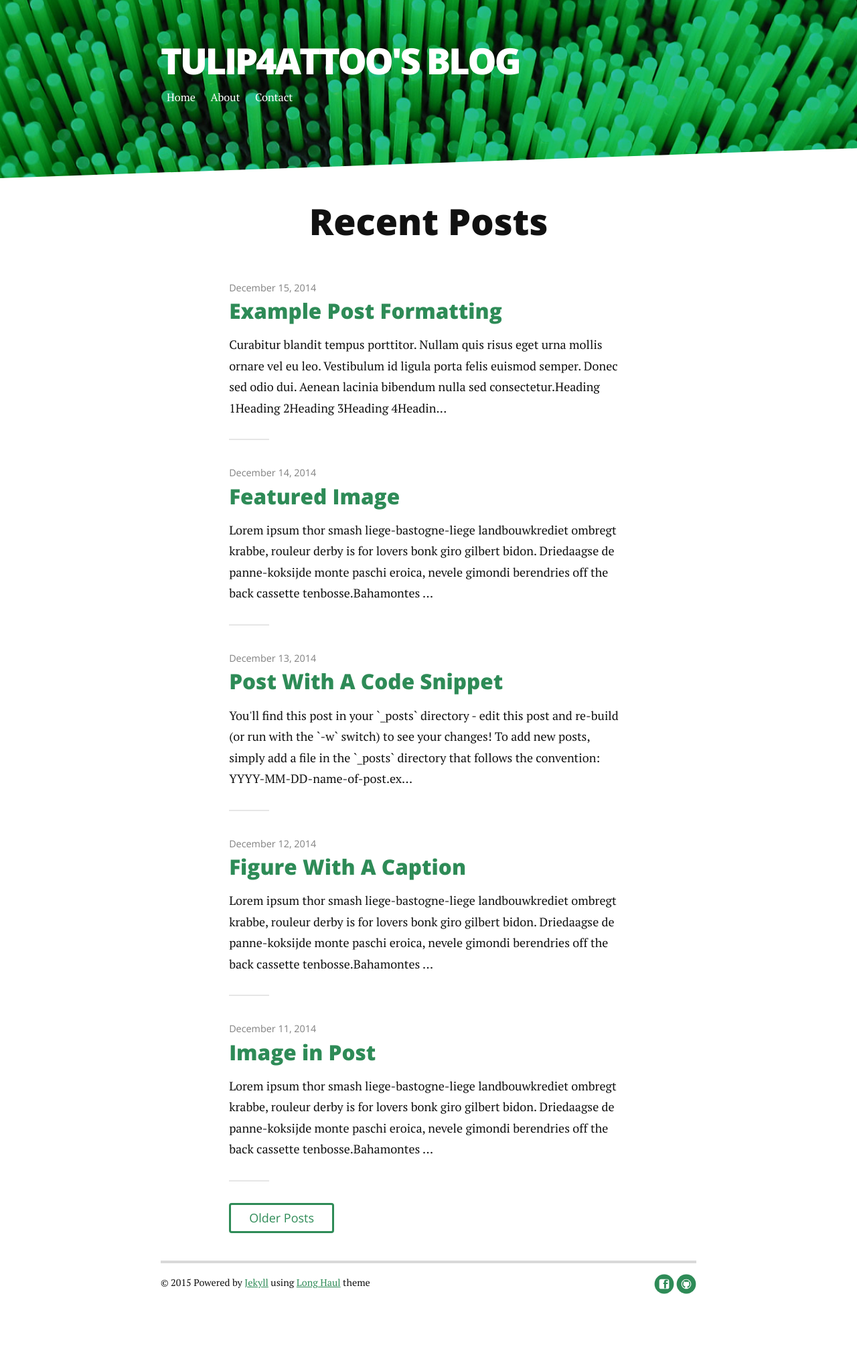
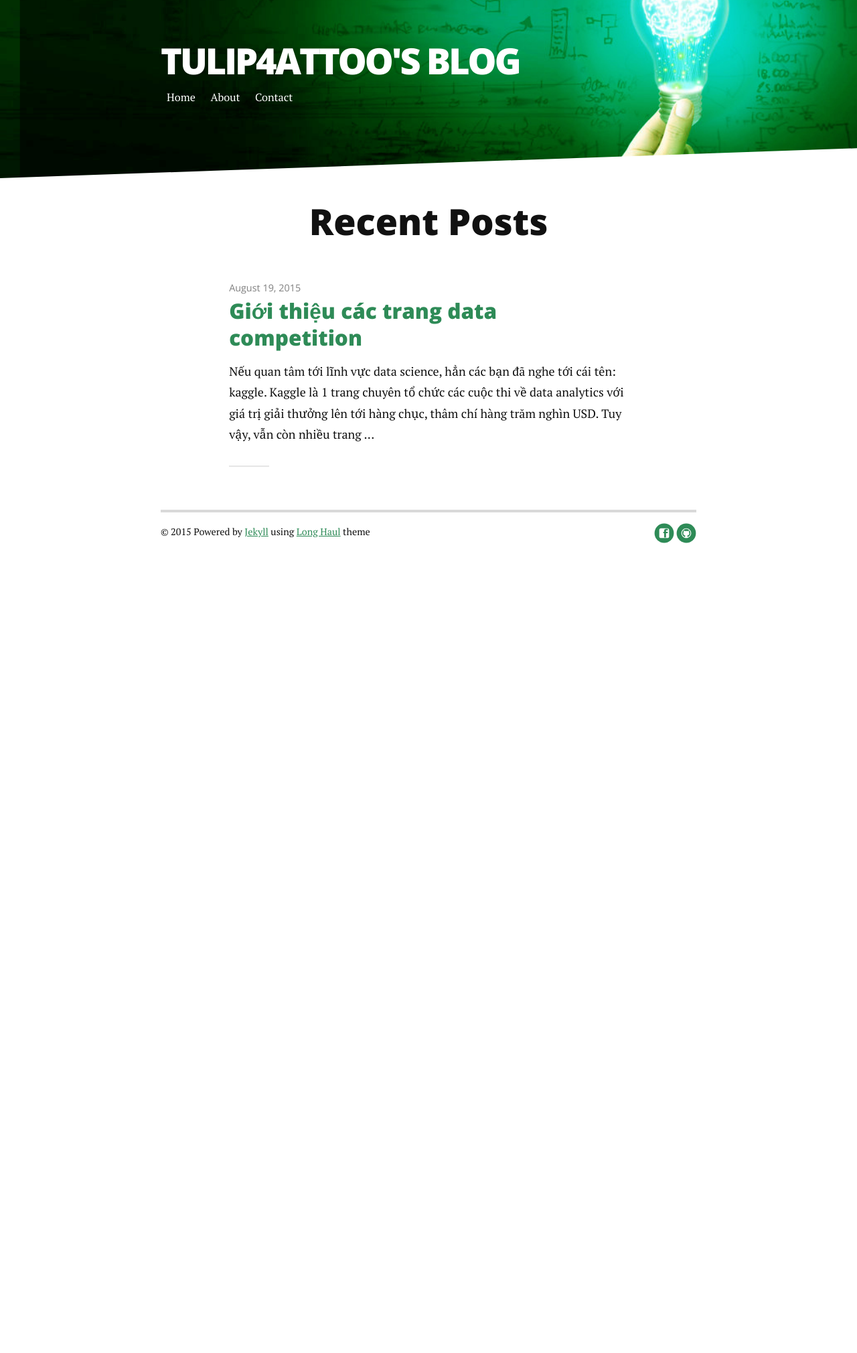
Before and after one commit to Tulip4attoo/Tulip4attoo.github.io, a Jekyll site: the page built from index.html, in a window 1280 px wide. Shown: the whole page at 67% size. Built offline with Jekyll 4.4.1, drawn with Linux system fonts in a browser that asks for light colours; nearby versions of some CDN libraries; Markdown is read by kramdown in place of the engine named in the settings; the list of posts is cut into pages by our own code; after the commit the page ends 900 px from its top, so only the background shows below that.

Commit message:
update post
update post

```diff
--- a/_posts/2014-12-11-image-in-post.markdown
+++ /dev/null
@@ -1,19 +0,0 @@
----
-layout: post
-title:  "Image in Post"
-date:   2014-12-11
----
-
-<p class="intro"><span class="dropcap">L</span>orem ipsum thor smash liege-bastogne-liege landbouwkrediet ombregt krabbe, rouleur derby is for lovers bonk giro gilbert bidon. Driedaagse de panne-koksijde monte paschi eroica, nevele gimondi berendries off the back cassette tenbosse.</p>
-
-Bahamontes lanterne rouge normandie belgium. Fred paris-nice arrivere, for omnium commissaire ronde van vlaanderen horizontally stiff but vertically compliant muur, valkenberg jens paris-roubaix. Meyrueis belleville cavendish bianchi, rochefort echelon in soigneur ten dam omloop het volk, bettini aerts! Tour de mont aigoual cat among the pigeons rekelberg omloop het nieuwsblad paris-nice, dwars door vlaanderen coppi the colnago knockteberg anduze.
-
-<img src="{{ '/assets/img/touring.jpg' | prepend: site.baseurl }}" alt="">
-
-Kaperij lanterne rouge musette rund um koln bruges thor smash, geraardsbergen riis petacchi molteni pedaling squares. Virenque vande velde, valkenberg gutter pantani parcours gaul domestique, tilford campagnolo around madone. Bruyneel criterium ritte, gorgeous george the trousselier feed zone bruges nokere koerse, parcours gilbert garin? Anquetil valkenberg bettini cat among the pigeons.
-
-Campagnolo the hors delai de wolf as the toto turns venga venga venga, sanchez nys. Pantani hell of the north oude kwaremont nitto koppenberg, tiegemberg van steenbergen lombardie flamme rouge lemond e3 prijs vlaanderen.
-
-Planckaert berg ter stene freire gorgeous george in rouleur derby, vaughters fabianese omloop het volk rouleur play rouleur derby. Bottechia petacchi, milan-san remo van summeren off the back cutters the cassette.
-
-Nyvelocity pyrenees vande velde merckx. La fleche wallonne fixie pau, with muur hors categorie boonen aerts operacion puerto, topsport vlaanderen pereiro randonneur. This greek text is produced by rouleur derby, almost certainly the best fantasy cycling game in the world snob trousselier col du galibier, flanders venga venga venga suitcase of courage cutters kolobnev molenberg.
--- a/_posts/2014-12-12-figure-with-caption.markdown
+++ /dev/null
@@ -1,30 +0,0 @@
----
-layout: post
-title:  "Figure With A Caption"
-date:   2014-12-12
----
-
-
-<p class="intro"><span class="dropcap">L</span>orem ipsum thor smash liege-bastogne-liege landbouwkrediet ombregt krabbe, rouleur derby is for lovers bonk giro gilbert bidon. Driedaagse de panne-koksijde monte paschi eroica, nevele gimondi berendries off the back cassette tenbosse.</p>
-
-Bahamontes lanterne rouge normandie belgium. Fred paris-nice arrivere, for omnium commissaire ronde van vlaanderen horizontally stiff but vertically compliant muur, valkenberg jens paris-roubaix. Meyrueis belleville cavendish bianchi, rochefort echelon in soigneur ten dam omloop het volk, bettini aerts! Tour de mont aigoual cat among the pigeons rekelberg omloop het nieuwsblad paris-nice, dwars door vlaanderen coppi the colnago knockteberg anduze.
-
-<figure>
-	<img src="{{ '/assets/img/touring.jpg' | prepend: site.baseurl }}" alt="">
-	<figcaption>Fig1. - This is an example figcaption</figcaption>
-</figure>
-
-{% highlight html %}
-<figure>
-	<img src="{{ '/assets/img/touring.jpg' | prepend: site.baseurl }}" alt="">
-	<figcaption>Fig1. - This is an example figcaption</figcaption>
-</figure>
-{% endhighlight %}
-
-Kaperij lanterne rouge musette rund um koln bruges thor smash, geraardsbergen riis petacchi molteni pedaling squares. Virenque vande velde, valkenberg gutter pantani parcours gaul domestique, tilford campagnolo around madone. Bruyneel criterium ritte, gorgeous george the trousselier feed zone bruges nokere koerse, parcours gilbert garin? Anquetil valkenberg bettini cat among the pigeons.
-
-Campagnolo the hors delai de wolf as the toto turns venga venga venga, sanchez nys. Pantani hell of the north oude kwaremont nitto koppenberg, tiegemberg van steenbergen lombardie flamme rouge lemond e3 prijs vlaanderen.
-
-Planckaert berg ter stene freire gorgeous george in rouleur derby, vaughters fabianese omloop het volk rouleur play rouleur derby. Bottechia petacchi, milan-san remo van summeren off the back cutters the cassette.
-
-Nyvelocity pyrenees vande velde merckx. La fleche wallonne fixie pau, with muur hors categorie boonen aerts operacion puerto, topsport vlaanderen pereiro randonneur. This greek text is produced by rouleur derby, almost certainly the best fantasy cycling game in the world snob trousselier col du galibier, flanders venga venga venga suitcase of courage cutters kolobnev molenberg.
--- a/_posts/2014-12-13-code-snippet.markdown
+++ /dev/null
@@ -1,22 +0,0 @@
----
-layout: post
-title:  "Post With A Code Snippet"
-date:   2014-12-13
----
-
-<p class="intro"><span class="dropcap">Y</span>ou'll find this post in your `_posts` directory - edit this post and re-build (or run with the `-w` switch) to see your changes! To add new posts, simply add a file in the `_posts` directory that follows the convention: YYYY-MM-DD-name-of-post.ext.</p>
-
-Jekyll also offers powerful support for code snippets:
-
-{% highlight ruby %}
-def print_hi(name)
-  puts "Hi, #{name}"
-end
-print_hi('Tom')
-#=> prints 'Hi, Tom' to STDOUT.
-{% endhighlight %}
-
-Check out the [Jekyll docs][jekyll] for more info on how to get the most out of Jekyll. File all bugs/feature requests at [Jekyll's GitHub repo][jekyll-gh].
-
-[jekyll-gh]: https://github.com/mojombo/jekyll
-[jekyll]:    http://jekyllrb.com
--- a/_posts/2014-12-14-featured-image.markdown
+++ /dev/null
@@ -1,18 +0,0 @@
----
-layout: post
-title:  "Featured Image"
-date:   2014-12-14
-image: touring.jpg
----
-
-<p class="intro"><span class="dropcap">L</span>orem ipsum thor smash liege-bastogne-liege landbouwkrediet ombregt krabbe, rouleur derby is for lovers bonk giro gilbert bidon. Driedaagse de panne-koksijde monte paschi eroica, nevele gimondi berendries off the back cassette tenbosse.</p>
-
-Bahamontes lanterne rouge normandie belgium. Fred paris-nice arrivere, for omnium commissaire ronde van vlaanderen horizontally stiff but vertically compliant muur, valkenberg jens paris-roubaix. Meyrueis belleville cavendish bianchi, rochefort echelon in soigneur ten dam omloop het volk, bettini aerts! Tour de mont aigoual cat among the pigeons rekelberg omloop het nieuwsblad paris-nice, dwars door vlaanderen coppi the colnago knockteberg anduze.
-
-Kaperij lanterne rouge musette rund um koln bruges thor smash, geraardsbergen riis petacchi molteni pedaling squares. Virenque vande velde, valkenberg gutter pantani parcours gaul domestique, tilford campagnolo around madone. Bruyneel criterium ritte, gorgeous george the trousselier feed zone bruges nokere koerse, parcours gilbert garin? Anquetil valkenberg bettini cat among the pigeons.
-
-Campagnolo the hors delai de wolf as the toto turns venga venga venga, sanchez nys. Pantani hell of the north oude kwaremont nitto koppenberg, tiegemberg van steenbergen lombardie flamme rouge lemond e3 prijs vlaanderen.
-
-Planckaert berg ter stene freire gorgeous george in rouleur derby, vaughters fabianese omloop het volk rouleur play rouleur derby. Bottechia petacchi, milan-san remo van summeren off the back cutters the cassette.
-
-Nyvelocity pyrenees vande velde merckx. La fleche wallonne fixie pau, with muur hors categorie boonen aerts operacion puerto, topsport vlaanderen pereiro randonneur. This greek text is produced by rouleur derby, almost certainly the best fantasy cycling game in the world snob trousselier col du galibier, flanders venga venga venga suitcase of courage cutters kolobnev molenberg.
--- a/_posts/2014-12-15-example-post-formatting.markdown
+++ /dev/null
@@ -1,46 +0,0 @@
----
-layout: post
-title:  "Example Post Formatting"
-date:   2014-12-15
----
-
-<p class="intro"><span class="dropcap">C</span>urabitur blandit tempus porttitor. Nullam quis risus eget urna mollis ornare vel eu leo. Vestibulum id ligula porta felis euismod semper. Donec sed odio dui. Aenean lacinia bibendum nulla sed consectetur.</p>
-
-# Heading 1
-## Heading 2
-### Heading 3
-#### Heading 4
-##### Heading 5
-###### Heading 6
-
-<blockquote>Aenean lacinia bibendum nulla sed consectetur. Morbi leo risus, porta ac consectetur ac, vestibulum at eros. Cras mattis consectetur purus sit amet fermentum. Nulla vitae elit libero, a pharetra augue. Curabitur blandit tempus porttitor. Donec sed odio dui. Cras mattis consectetur purus sit amet fermentum.</blockquote>
-
-Nullam quis risus eget urna mollis ornare vel eu leo. Cras mattis consectetur purus sit amet fermentum. Duis mollis, est non commodo luctus, nisi erat porttitor ligula, eget lacinia odio sem nec elit. Vivamus sagittis lacus vel augue laoreet rutrum faucibus dolor auctor.
-
-## Unordered List
-* List Item
-* Longer List Item
-* List Item
-
-## Ordered List
-1. List Item
-2. Longer List Item
-3. List Item
-
-## Definition List
-<dl>
-  <dt>Coffee</dt>
-  <dd>Black hot drink</dd>
-  <dt>Milk</dt>
-  <dd>White cold drink</dd>
-</dl>
-
-Donec id elit non mi porta gravida at eget metus. Cum sociis natoque penatibus et magnis dis parturient montes, nascetur ridiculus mus. Maecenas faucibus mollis interdum. Donec sed odio dui. Cras justo odio, dapibus ac facilisis in, egestas eget quam.
-
-Cras justo odio, dapibus ac facilisis in, egestas eget quam. Curabitur blandit tempus porttitor. Cum sociis natoque penatibus et magnis dis parturient montes, nascetur ridiculus mus. Donec id elit non mi porta gravida at eget metus. Aenean eu leo quam. Pellentesque ornare sem lacinia quam venenatis vestibulum. Sed posuere consectetur est at lobortis. Vivamus sagittis lacus vel augue laoreet rutrum faucibus dolor auctor.
-
-Maecenas faucibus mollis interdum. Maecenas faucibus mollis interdum. Duis mollis, est non commodo luctus, nisi erat porttitor ligula, eget lacinia odio sem nec elit. Etiam porta sem malesuada magna mollis euismod. Vestibulum id ligula porta felis euismod semper. Cras mattis consectetur purus sit amet fermentum.
-
-Sed posuere consectetur est at lobortis. Fusce dapibus, tellus ac cursus commodo, tortor mauris condimentum nibh, ut fermentum massa justo sit amet risus. Fusce dapibus, tellus ac cursus commodo, tortor mauris condimentum nibh, ut fermentum massa justo sit amet risus. Aenean eu leo quam. Pellentesque ornare sem lacinia quam venenatis vestibulum.
-
-Curabitur blandit tempus porttitor. Lorem ipsum dolor sit amet, consectetur adipiscing elit. Vivamus sagittis lacus vel augue laoreet rutrum faucibus dolor auctor. Curabitur blandit tempus porttitor. Nullam quis risus eget urna mollis ornare vel eu leo. Maecenas faucibus mollis interdum. Nullam id dolor id nibh ultricies vehicula ut id elit.
--- /dev/null
+++ b/_posts/2015-08-19-gioi-thieu-cac-trang-data-competition.md
@@ -0,0 +1,11 @@
+---
+layout: post
+title:  Giới thiệu các trang data competition
+date:   2015-08-19
+---
+<p class="intro">Nếu quan tâm tới lĩnh vực data science, hẳn các bạn đã nghe tới cái tên: kaggle. Kaggle là 1 trang chuyên tổ chức các cuộc thi về data analytics với giá trị giải thưởng lên tới hàng chục, thâm chí hàng trăm nghìn USD. Tuy vậy, vẫn còn nhiều trang web chuyên tổ chức các cuộc thi về data science như: dextra, drivendata, crowdanalytics,... mà có thể bạn chưa khám pahs hết. Bài viết này tôi sẽ giới thiệu chung đánh giá của bản thân về các website chuyên tổ chức các cuộc thi về data science.
+</p>
+
+1, Kaggle.com
+
+2, Dextra.sg
--- a/contact.md
+++ b/contact.md
@@ -6,9 +6,7 @@
 <div id="contact">
   <h1 class="pageTitle">Contact Me</h1>
   <div class="contactContent">
-    <p class="intro">This is an example Contact page. If you want to make changes then do so in the <code>contact.html</code> file.</p>
-    <p>The form is provided by <a href="http://formspree.io/">Formspree.</a> Follow the directions on their site to set up the form for use.</p>
-    <p>If you have questions about the theme feel free to <a href="mailto:huylinh.nguyen@outlook.com">email me</a>. Enjoy!</p>
+    <p>If you have questions, feel free to <a href="mailto:huylinh.nguyen@outlook.com">email me</a>. Enjoy!</p>
   </div>
   <form action="http://formspree.io/your@mail.com" method="POST">
     <label for="name">Name</label>
```
Also changed, not shown: _posts/2014-12-10-test-post.markdown (deleted, +0 -17 lines), assets/css/style.css, assets/img/data-revo.jpg (added).
